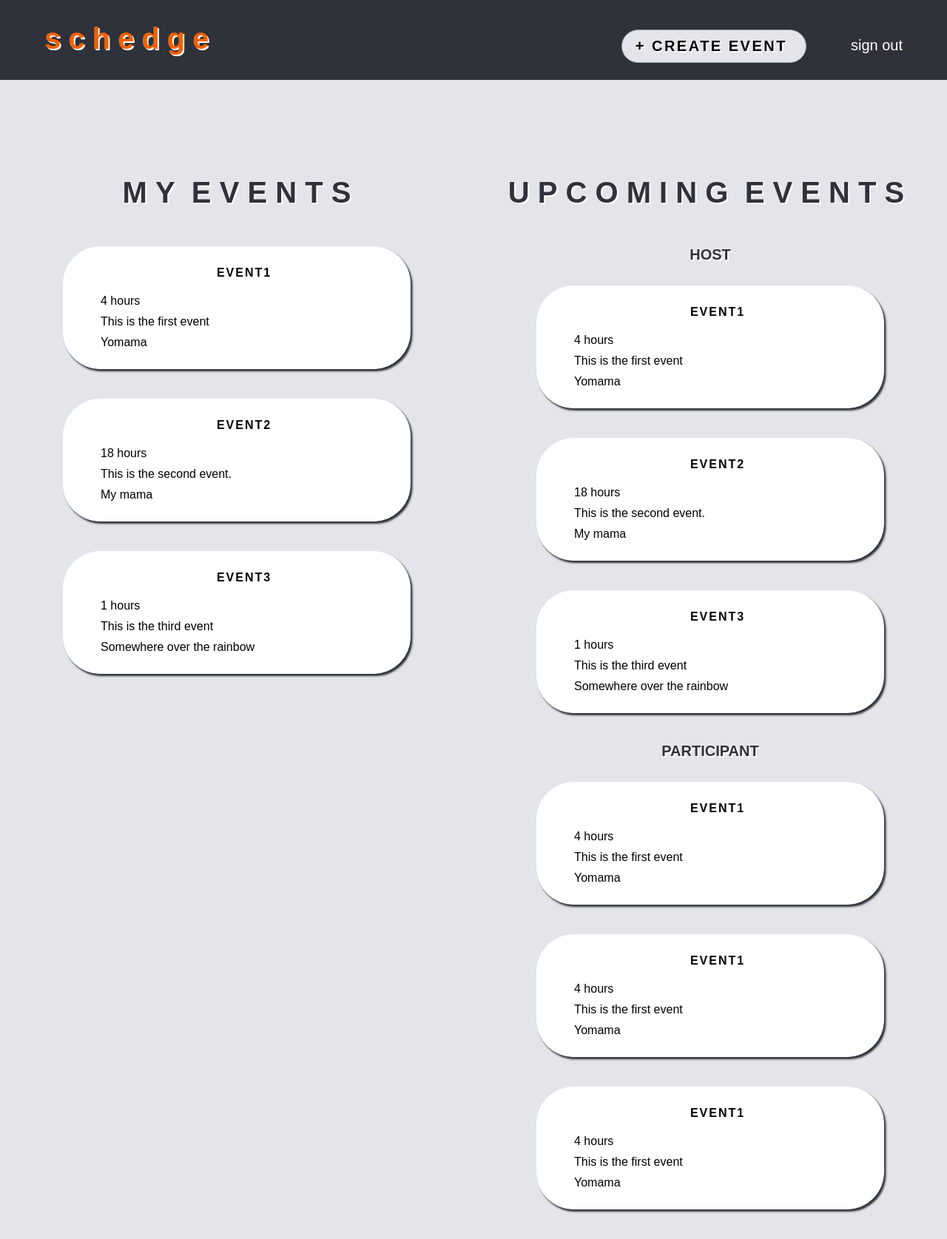
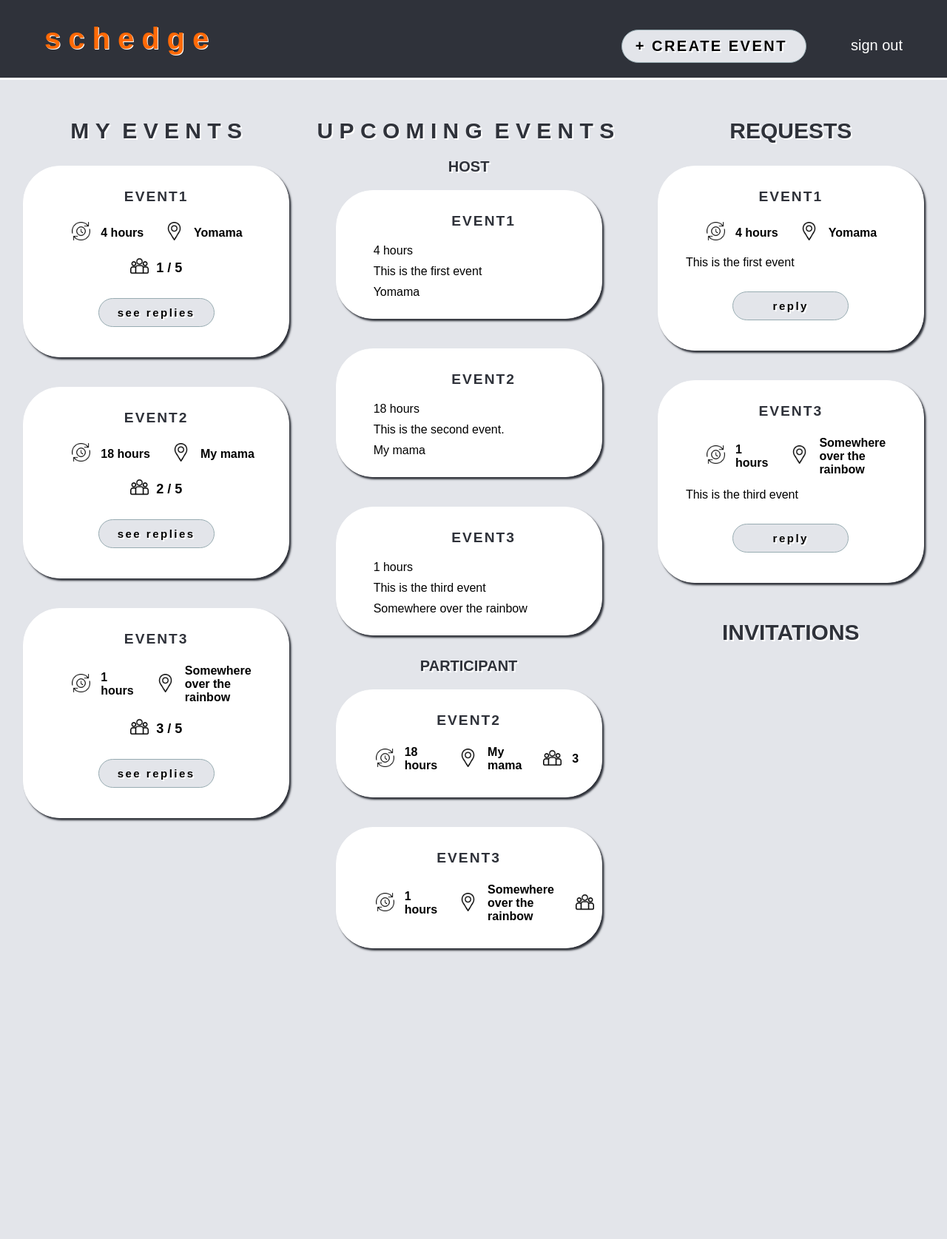
Before and after one commit to VetleWoie/Schedge, a Django app: template ziginc/schedge/templates/mypage.html in a window 1280 px wide. Shown: the whole page at 74% size. After the commit the page ends 1287 px from the top, so only its background shows below. Run offline with Django 3.2, Linux system fonts and the light colour scheme; the template is opened without the code that fills it: values that come from a table or form of the project are taken from there, others are empty; data comes from the database, SQL or seed files in the repository.

Commit message:
Frontend work. Added a new column for reqeusts and invitations as well as some layout changes. Added icons.

```diff
--- a/ziginc/schedge/static/css/mypage.css
+++ b/ziginc/schedge/static/css/mypage.css
@@ -9,13 +9,14 @@ body {
 
 .header {
     overflow: hidden;
-    border-bottom: 3px solid #2F323A;
+    border-bottom: 3px solid white;
     padding: 20px 0px;
     /* padding-bottom: 20px; */
     background-color: #2F323A;
     width: 100%;
     padding-top: 30px;
     /* padding-bottom: 20px; */
+    position: fixed;
 }
 
 .header a {
@@ -33,8 +34,8 @@ body {
     letter-spacing: 10px;
     margin-left: 60px;
     padding-top: 0px;
-    color: #F36000;
-    text-shadow: 2px 1.5px 0px white;
+    color: #ff6600f8;
+    text-shadow: 1px 1px 0.5px white;
 }
 
 .header-right {
@@ -92,17 +93,17 @@ body {
 
 
 
-
 .box {
     border: 1px solid white;
     margin: auto;
     margin-bottom: 40px;
     box-shadow: 2.5px 3px 2.5px #2F323A;
     padding: 10px;
-    width: 70%;
+    width: 80%;
     font-family: sans-serif;
     background-color: white;
     border-radius: 50px;
+    overflow: hidden;
     /* transition: scale 0.4s ease; */
 
 }
@@ -125,9 +126,12 @@ li {
     text-transform: uppercase;
     text-align: center;
     margin-bottom: 20px;
-    padding-right: 20px;
+    margin-top: 20px;
+    /* padding-right: 10px; */
     font-weight: bolder;
     letter-spacing: 2px;
+    font-size: larger;
+    color: #2F323A;
 }
 
 .my_events_title {
@@ -138,34 +142,40 @@ li {
 }
 
 #box_myevents {
-    margin-top: 30px;
+    margin-top: 110px;
     float: left;
-    width: 50%;
+    width: 33%;
 }
 
 #box_upcoming {
-    margin-top: 30px;
+    margin-top: 110px;
+    float: left;
+    width: 33%;
+}
+
+#box_participant {
+    margin-top: 110px;
     float: right;
-    width: 50%;
+    width: 33%;
 }
 
 .title_main {
     text-align: center;
-    margin-bottom: 50px;
-    font-size: 40px;
-    font-weight: bolder;
+    margin-bottom: 30px;
+    font-size: 30px;
+    font-weight: 900;
     text-transform: uppercase;
-    margin-top: 100px;
+    margin-top: 50px;
     text-shadow: 2px 2px white;
     color: #2F323A;
 }
 .title_sub {
     text-align: center;
-    margin-bottom: 30px;
+    margin-bottom: 20px;
     font-size: 20px;
     font-weight: bolder;
     text-transform: uppercase;
-    margin-top: 20px;
+    margin-top: -10px;
     text-shadow: 2px 2px white;
     color: #2F323A;
 }
@@ -178,3 +188,107 @@ li {
     margin-bottom: 40px;
     margin-top: -10px;
 }
+
+.description_text {
+    margin: 4% 0;
+}
+
+
+
+.info_table, .description_text {
+    margin-left: 8%;
+    margin-right: 8%;
+}
+
+.icons {
+    margin-right: 10px;
+    margin-left: 25px;
+}
+.info_text {
+    font-weight: bolder;
+}
+
+.n_partic{
+    float: left;
+    width: 50%;
+    text-align: right;
+
+}
+
+.group_icon {
+    margin-right: 10px;
+    margin-top: 15px;
+}
+
+.n_text {
+   margin-top: 20px;
+   font-size: large;
+   font-weight: bolder;
+}
+
+.result_btn {
+    margin: 0;
+    margin-left: auto;
+    margin-right: auto;
+    padding: 10px 10px;
+    margin-top: 30px;
+    margin-bottom: 30px;
+    width: 40%;
+    text-align: center;
+    font-size: 15px;
+}
+
+.extra_bottom {
+    padding-bottom: 30px;
+    padding-right: 10px;
+}
+
+.extra_right {
+    margin-left: 15px;
+}
+
+.left_inv {
+    width: 60%;
+    float: left;
+}
+
+.right_inv {
+    width: 40%;
+    float: right;
+}
+
+.yes_btn, .no_btn {
+    margin-top: 5%;
+    width: 20%;
+    /* border: 1px solid black; */
+    border-radius: 50px;
+    text-align: center;
+    font-size: 20px;
+    border: 1px solid #97ABB1;
+
+    background-color: #E3E5EA;
+}
+
+.yes_btn {
+    margin-left: 35%;
+    float: left;
+    font-weight: bold;
+}
+
+.no_btn {
+    margin-right: 15%;
+    float: right;
+    font-weight: lighter;
+}
+
+.yes_btn:hover {
+    border: 1px solid green;
+    background-color: green;
+    color: white;
+}
+
+.no_btn:hover {
+    border: 1px solid rgb(108, 7, 7);
+    background-color: rgb(108, 7, 7);
+    color: white;
+}
--- a/ziginc/schedge/templates/mypage.html
+++ b/ziginc/schedge/templates/mypage.html
@@ -23,13 +23,22 @@
         <div class="title_main">m&nbsp;y&nbsp;&nbsp;e&nbsp;v&nbsp;e&nbsp;n&nbsp;t&nbsp;s</div>
         {% if hostUndecided %}
         {% for event in hostUndecided %}
+
         <div class="box">
-            <ul>
-                <li class="title"> {{event.title}}</li>
-                <li> {{event.duration}} hours</li>
-                <li> {{event.description}}</li>
-                <li> {{event.location}}</li>
-            </ul>
+            <div class="title"> {{event.title}}</div>
+            <table class="info_table">
+                <tr>
+                    <td><img src="{% static 'icons/queue.png' %}" class="icons" width="25px"></td>
+                    <td class="info_text">{{event.duration}} hours</td>
+                    <td><img src="{% static 'icons/placeholder.png' %}" class="icons" width="25px"></td>
+                    <td class="info_text">{{event.location}}</td>
+                </tr>
+
+            </table>
+            <!-- <div class="description_text">{{event.description}}</div> -->
+            <div class="n_partic"><img src="{% static 'icons/group.png' %}" class="group_icon" width="25px"></div>
+            <div class="n_text">{{ forloop.counter }}&nbsp;/&nbsp;5</div>
+            <div class="event_btn result_btn">see replies</div>
         </div>
 
 
@@ -38,6 +47,7 @@
         <div class="nothing">you have no events of your own to determine</div>
         {% endif %}
     </div>
+
     <div id="box_upcoming">
         <div class="title_main">
             u&nbsp;p&nbsp;c&nbsp;o&nbsp;m&nbsp;i&nbsp;n&nbsp;g&nbsp;&nbsp;e&nbsp;v&nbsp;e&nbsp;n&nbsp;t&nbsp;s&nbsp;
@@ -60,21 +70,96 @@
 
         <div class="title_sub">participant</div>
         {% if upcomingParticipant %}
-        {% for partEvent in upcomingParticipant %}
-        <div class="box">
-            <ul>
-                <li class="title"> {{event.title}}</li>
-                <li> {{event.duration}} hours</li>
-                <li> {{event.description}}</li>
-                <li> {{event.location}}</li>
-            </ul>
+        {% for event in upcomingParticipant %}
+        {% if forloop.counter is not 1 and event.hostID is not 8%}
+        <div class="box extra_bottom">
+            <div class="title"> {{event.title}}</div>
+            <table class="info_table extra_right">
+                <tr>
+                    <td><img src="{% static 'icons/queue.png' %}" class="icons" width="25px"></td>
+                    <td class="info_text">{{event.duration}} hours</td>
+                    <td><img src="{% static 'icons/placeholder.png' %}" class="icons" width="25px"></td>
+                    <td class="info_text">{{event.location}}</td>
+                    <td><img src="{% static 'icons/group.png' %}" class="icons" width="25px"></td>
+                    <td class="info_text">3</td>
+
+                </tr>
+
+            </table>
         </div>
+        {%endif%}
         {% endfor %}
         {% else %}
         <div class="nothing">you do not participate in any upcoming events</div>
         {% endif %}
     </div>
 
+
+    <div id="box_participant">
+        <div class="title_main">
+            requests
+        </div>
+        {% if upcomingParticipant %}
+        {% for event in upcomingParticipant %}
+        {% if forloop.counter is not 2 and event.hostID is not 8%}
+        <div class="box">
+            <div class="title"> {{event.title}}</div>
+            <table class="info_table">
+                <tr>
+                    <td><img src="{% static 'icons/queue.png' %}" class="icons" width="25px"></td>
+                    <td class="info_text">{{event.duration}} hours</td>
+                    <td><img src="{% static 'icons/placeholder.png' %}" class="icons" width="25px"></td>
+                    <td class="info_text">{{event.location}}</td>
+                </tr>
+
+            </table>
+            <div class="description_text">{{event.description}}</div>
+
+            <div class="event_btn result_btn">reply</div>
+        </div>
+        {%endif%}
+        {% endfor %}
+        {% else %}
+        <div class="nothing">you don't have any event requests</div>
+        {% endif %}
+
+        <div class="title_main">
+            invitations
+        </div>
+        {% if upcomingParticipant %}
+        {% for event in upcomingParticipant %}
+        {% if event.hostID is 8%}
+        <div class="box extra_bottom">
+            <div class="title"> {{event.title}}</div>
+            <div class="left_inv">
+               <table>
+
+                   <tr>
+                       <td><img src="{% static 'icons/queue.png' %}" class="icons" width="25px"></td>
+                       <td class="info_text">{{event.duration}} hours</td>
+                       <td><img src="{% static 'icons/placeholder.png' %}" class="icons" width="25px"></td>
+                       <td class="info_text">{{event.location}}</td>
+                    </tr>
+                </table>
+            </div>
+            <div class="right_inv">
+                <div class="yes_btn">
+                    ✓
+                </div>
+                <div class="no_btn">
+                    ✗
+                </div>
+
+            </div>
+        </div>
+        {% endif %}
+        {% endfor %}
+        {% else %}
+        <div class="nothing">you don't have any event invitations</div>
+        {% endif %}
+    </div>
+
+
 </body>
 
 </html>
--- a/ziginc/schedge/urls.py
+++ b/ziginc/schedge/urls.py
@@ -1,7 +1,12 @@
 from django.urls import path, include
 from . import views
+from django.conf import settings
+from django.conf.urls.static import static
 
 
 urlpatterns = [
     path('', views.mypage, name='mypage')
 ]
+
+if settings.DEBUG:
+    urlpatterns += static(settings.MEDIA_URL, document_root = settings.MEDIA_ROOT)
--- a/ziginc/ziginc/settings.py
+++ b/ziginc/ziginc/settings.py
@@ -11,7 +11,7 @@ https://docs.djangoproject.com/en/3.1/ref/settings/
 """
 
 from pathlib import Path
-
+import os
 # Build paths inside the project like this: BASE_DIR / 'subdir'.
 BASE_DIR = Path(__file__).resolve().parent.parent
 
@@ -119,3 +119,7 @@ USE_TZ = True
 # https://docs.djangoproject.com/en/3.1/howto/static-files/
 
 STATIC_URL = '/static/'
+
+
+MEDIA_ROOT = os.path.join(BASE_DIR, "media/")
+MEDIA_URL = "/media/"
```
Also changed, not shown: ziginc/schedge/static/icons/calendar.png (added), ziginc/schedge/static/icons/clock.png (added), ziginc/schedge/static/icons/edit.png (added), ziginc/schedge/static/icons/group.png (added), ziginc/schedge/static/icons/placeholder.png (added), ziginc/schedge/static/icons/queue.png (added).
